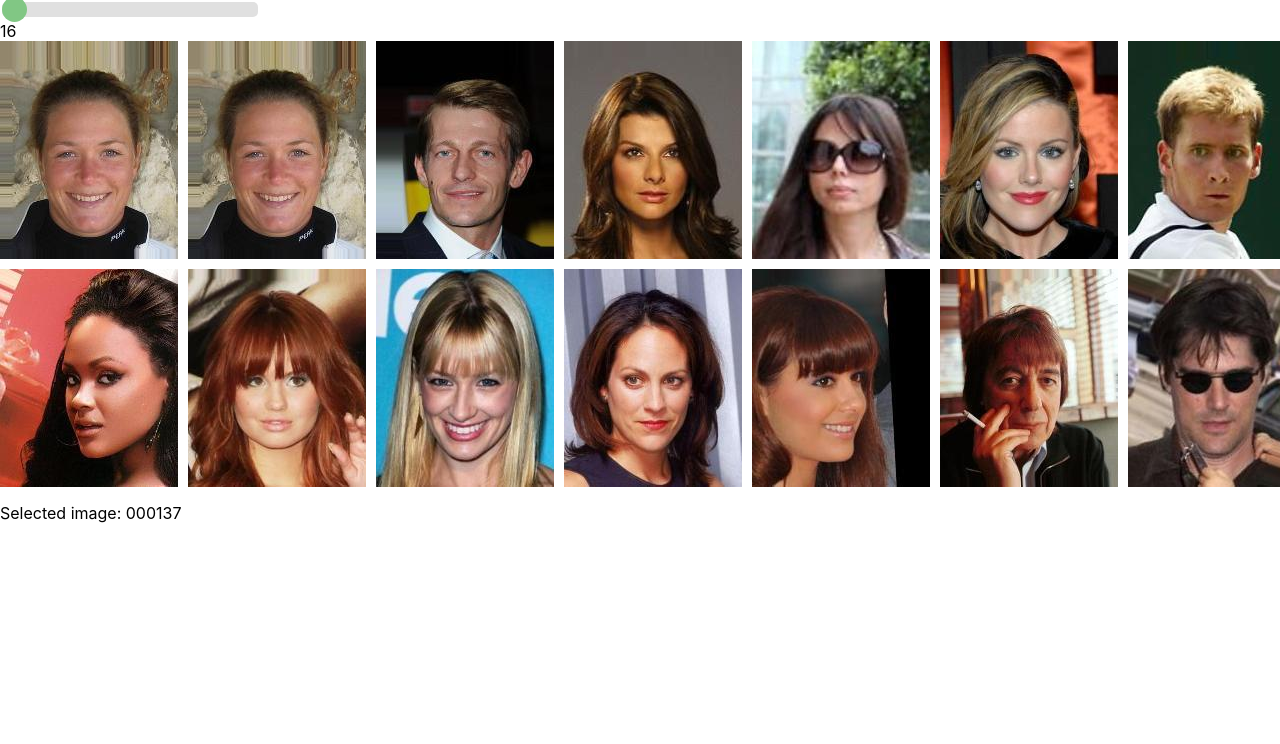
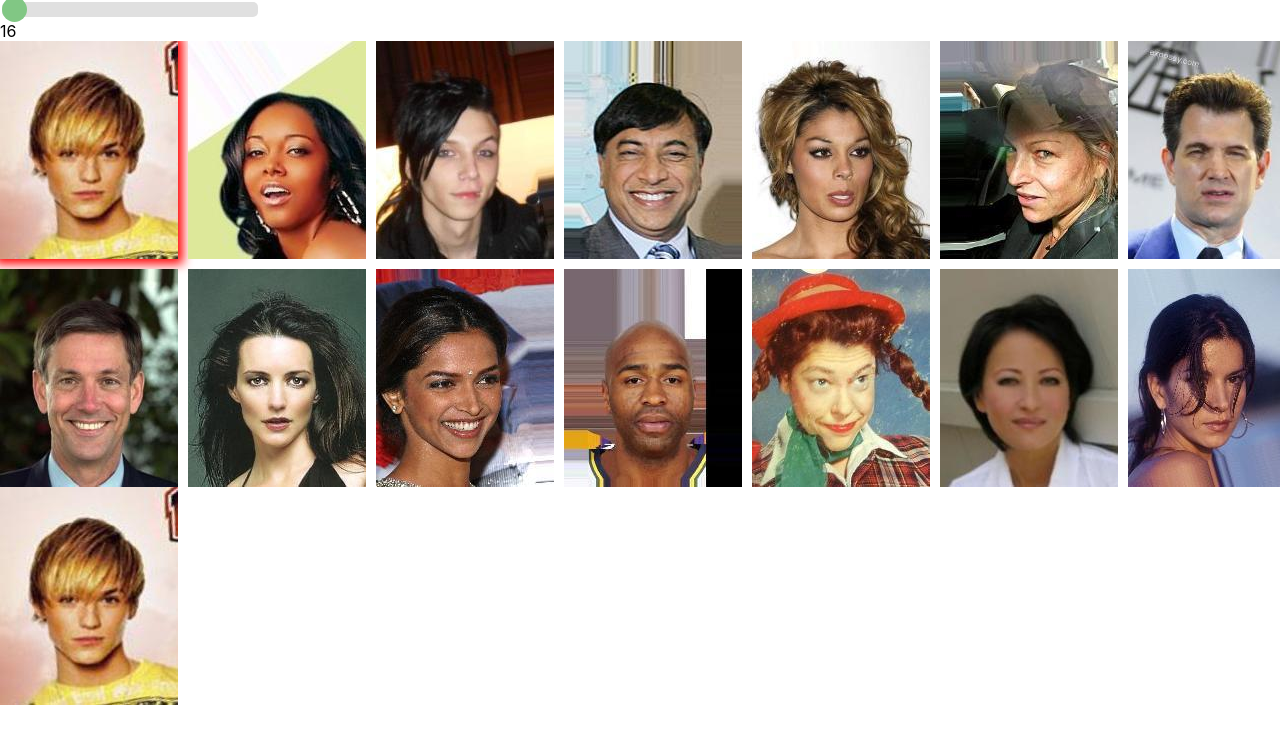
Before and after one commit to aldeobacchus/aminotor, a React (Create React App) app in the folder aminotor-front/: page / in a window 1280 px wide. Both pictures are taken after a click on the picture 89 px from the left and 150 px from the top of the page. Shown: the top 744 px of the page. Built offline with nearby package versions, Linux system fonts and the light colour scheme.

Commit message:
selection image

```diff
--- a/aminotor-front/src/components/SelectionPanel/SelectionPanel.jsx
+++ b/aminotor-front/src/components/SelectionPanel/SelectionPanel.jsx
@@ -1,16 +1,8 @@
-import React from 'react';
+import React, { useState } from 'react';
 import './SelectionPanel.css';
 
-const SelectionPanel = ({ size, onImageSelect }) => {
-  const [selectedImage, setSelectedImage] = React.useState(null);
-
-  // generate a list of 1024  random numbers between 000001 and 000200
-  const squares = [];
-  for (let i = 0; i < 1024; i++) {
-    const random = Math.floor(Math.random() * 200) + 1;
-    const padded = random.toString().padStart(6, '0');
-    squares.push(padded);
-  }
+const SelectionPanel = ({ size, squares, onImageSelect}) => {
+  const [selectedImage, setSelectedImage] = useState(null);
 
   // display only the first 'size' elements of the 'squares' list
   const squaresToDisplay = squares.slice(0, 2**(size*2));
--- a/aminotor-front/src/containers/Test/Test.jsx
+++ b/aminotor-front/src/containers/Test/Test.jsx
@@ -5,16 +5,27 @@ import SelectionPanel from '../../components/SelectionPanel/SelectionPanel';
 function Test() {
   const [sliderValue, setSliderValue] = useState(2);
   const [selectedImage, setSelectedImage] = useState(null);
+  const [squares, setSquares] = useState([]);
 
   const handleSliderChange = (value) => {
     setSliderValue(value);
   };
 
+  React.useEffect(() => {
+    const newSquares = [];
+    for (let i = 0; i < 1024; i++) {
+      const random = Math.floor(Math.random() * 200) + 1;
+      const padded = random.toString().padStart(6, '0');
+      newSquares.push(padded);
+    }
+    setSquares(newSquares);
+  }, []);
+
   return (
     <div>
       <SizePanelBar onSliderChange={handleSliderChange} />
-      <SelectionPanel size={sliderValue}  onImageSelect={setSelectedImage}/>
-      {selectedImage && <p>Selected image: {selectedImage}</p>}
+      <SelectionPanel size={sliderValue} squares={squares} onImageSelect={setSelectedImage}/>
+      {selectedImage && <img src={`/img/200/${selectedImage}.jpg`} alt="Selected" />}
     </div>
   );
 }
```
